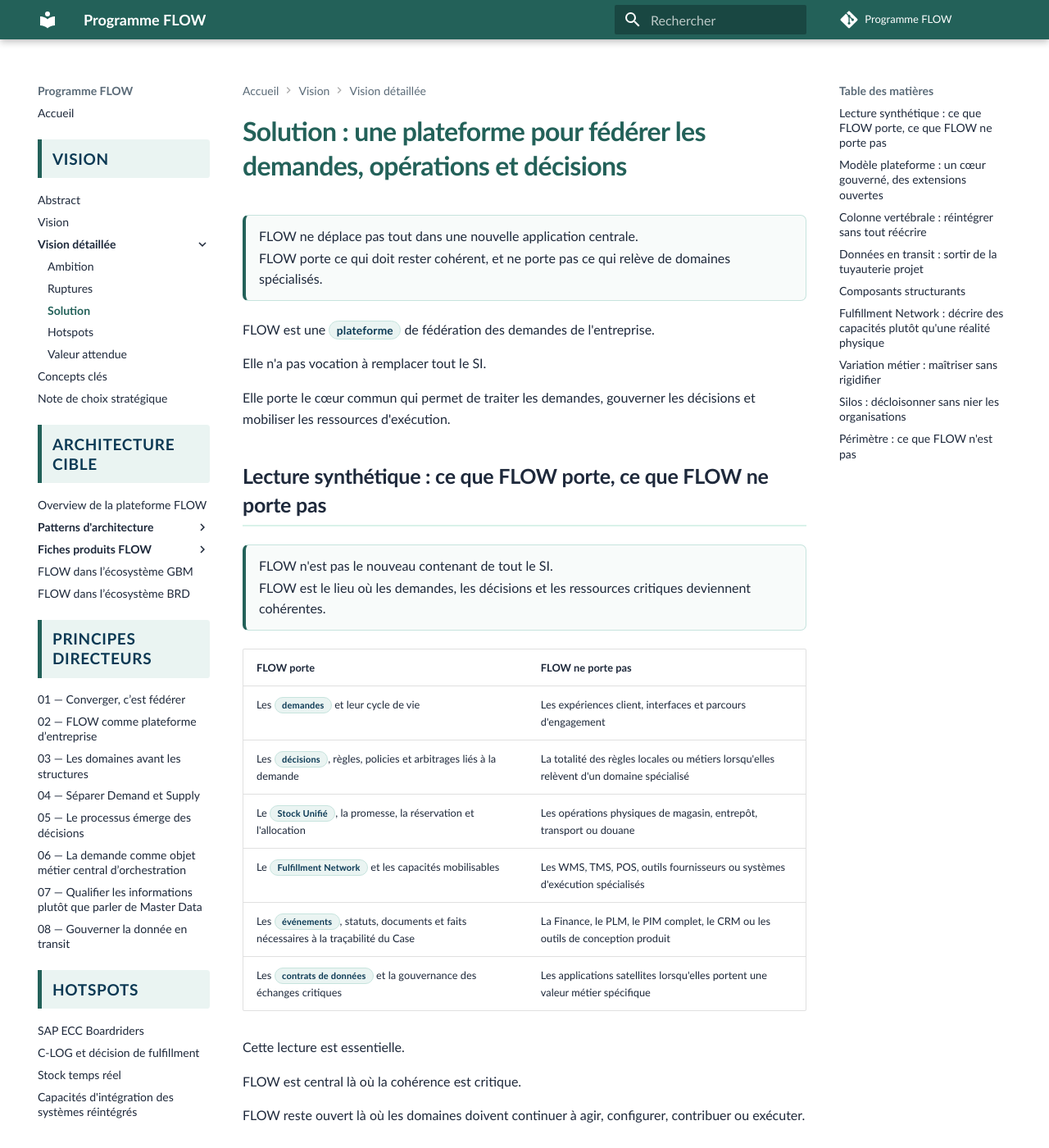
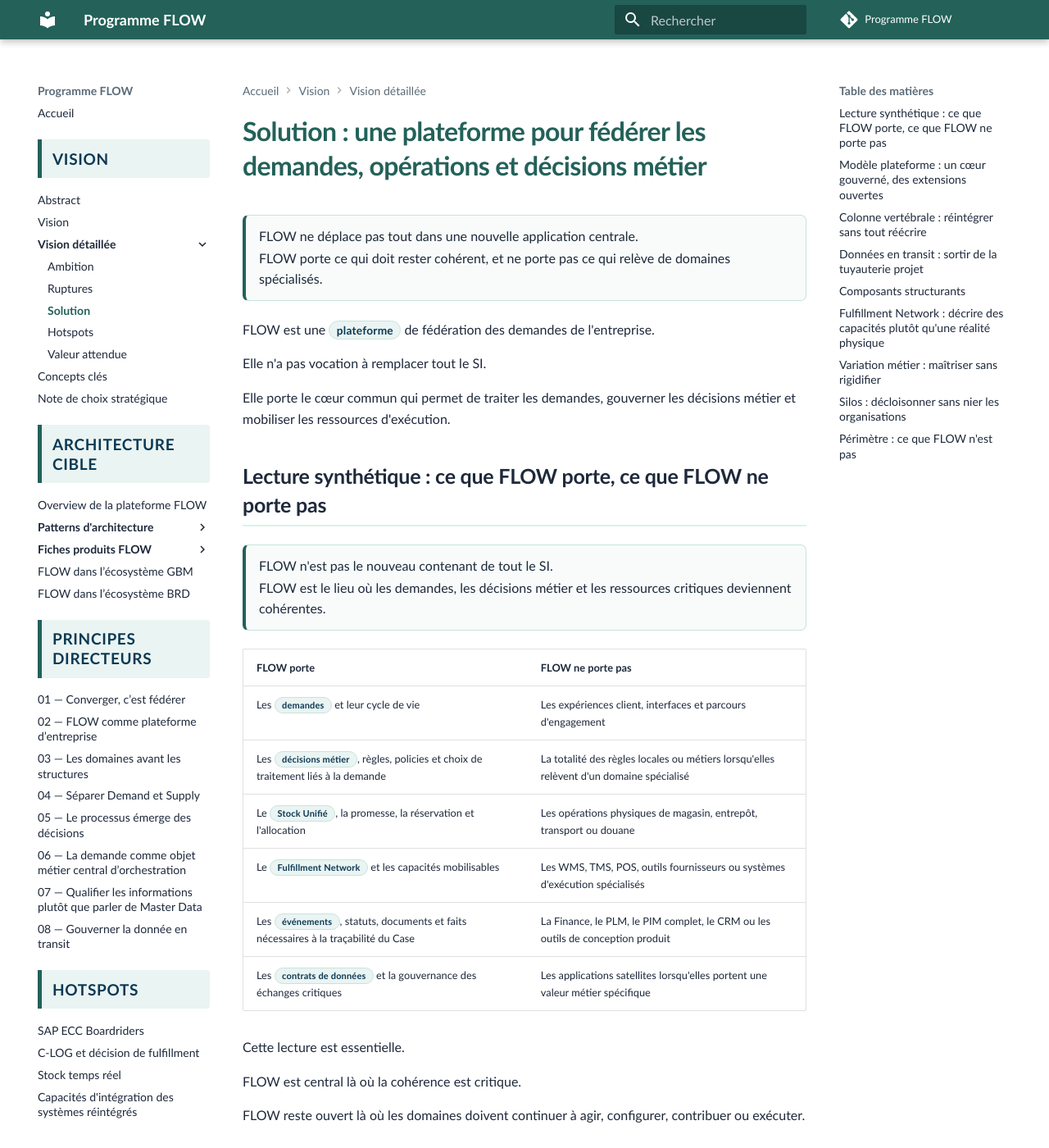
Before and after one commit to laurent-sintes/FLOW-Program, an MkDocs documentation site: the page built from docs/vision/vision-detaillee/3-plateforme-flow.md, in a window 1280 px wide and 1400 px high. Shown: the whole window at 82% size. Built offline with MkDocs 1.6.1 and Material for MkDocs 9.7.7, drawn with Linux system fonts in a browser that asks for light colours; comment, search, counter and statistics services are not loaded; some of the changed text lies outside the part shown.

Commit message:
Clarifie page solution FLOW

````diff
--- a/docs/vision/vision-detaillee/3-plateforme-flow.md
+++ b/docs/vision/vision-detaillee/3-plateforme-flow.md
@@ -1,4 +1,4 @@
-# Solution : une plateforme pour fédérer les demandes, opérations et décisions
+# Solution : une plateforme pour fédérer les demandes, opérations et décisions métier
 
 <div class="flow-conviction">
   <p>FLOW ne déplace pas tout dans une nouvelle application centrale.</p>
@@ -9,19 +9,19 @@
 
 Elle n'a pas vocation à remplacer tout le SI.
 
-Elle porte le cœur commun qui permet de traiter les demandes, gouverner les décisions et mobiliser les ressources d'exécution.
+Elle porte le cœur commun qui permet de traiter les demandes, gouverner les décisions métier et mobiliser les ressources d'exécution.
 
 ## Lecture synthétique : ce que FLOW porte, ce que FLOW ne porte pas
 
 <div class="flow-conviction">
   <p>FLOW n'est pas le nouveau contenant de tout le SI.</p>
-  <p>FLOW est le lieu où les demandes, les décisions et les ressources critiques deviennent cohérentes.</p>
+  <p>FLOW est le lieu où les demandes, les décisions métier et les ressources critiques deviennent cohérentes.</p>
 </div>
 
 | FLOW porte | FLOW ne porte pas |
 | --- | --- |
 | Les <span class="flow-keyword">demandes</span> et leur cycle de vie | Les expériences client, interfaces et parcours d'engagement |
-| Les <span class="flow-keyword">décisions</span>, règles, policies et arbitrages liés à la demande | La totalité des règles locales ou métiers lorsqu'elles relèvent d'un domaine spécialisé |
+| Les <span class="flow-keyword">décisions métier</span>, règles, policies et choix de traitement liés à la demande | La totalité des règles locales ou métiers lorsqu'elles relèvent d'un domaine spécialisé |
 | Le <span class="flow-keyword">Stock Unifié</span>, la promesse, la réservation et l'allocation | Les opérations physiques de magasin, entrepôt, transport ou douane |
 | Le <span class="flow-keyword">Fulfillment Network</span> et les capacités mobilisables | Les WMS, TMS, POS, outils fournisseurs ou systèmes d'exécution spécialisés |
 | Les <span class="flow-keyword">événements</span>, statuts, documents et faits nécessaires à la traçabilité du Case | La Finance, le PLM, le PIM complet, le CRM ou les outils de conception produit |
@@ -47,7 +47,7 @@
 Dans FLOW, ces ressources sont notamment :
 
 - Les objets de <span class="flow-keyword">demande</span> et leur cycle de vie.
-- Les <span class="flow-keyword">décisions</span>, règles et politiques de traitement.
+- Les <span class="flow-keyword">décisions métier</span>, règles et politiques de traitement.
 - Le <span class="flow-keyword">Stock Unifié</span>.
 - Le <span class="flow-keyword">Fulfillment Network</span>.
 - Les capacités d'allocation, de réservation, de promesse et d'orchestration.
@@ -91,7 +91,7 @@
 
 FLOW doit être compris comme la <span class="flow-keyword">colonne vertébrale opérationnelle</span> du SI, pas comme la totalité du SI.
 
-Il donne une structure commune aux demandes, décisions, statuts, événements, promesses, stocks et besoins d'exécution.
+Il donne une structure commune aux demandes, décisions métier, statuts, événements, promesses, stocks et besoins d'exécution.
 
 Mais il ne remplace pas par principe tous les services, applications ou domaines spécialisés existants.
 
@@ -109,7 +109,7 @@
 
 L'enjeu n'est donc pas de tout réécrire.
 
-L'enjeu est d'éviter que chaque application reconstruise sa propre logique de demande, de statut, de stock, d'événement ou de décision.
+L'enjeu est d'éviter que chaque application reconstruise sa propre logique de demande, de statut, de stock, d'événement ou de décision métier.
 
 ## Données en transit : sortir de la tuyauterie projet
 
@@ -140,7 +140,7 @@
 
 <div class="flow-conviction">
   <p>La solution FLOW n'est pas un module unique.</p>
-  <p>C'est un ensemble de produits cohérents autour de la demande, du stock, du réseau d'exécution et de la décision.</p>
+  <p>C'est un ensemble de produits cohérents autour de la demande, du stock, du réseau d'exécution et de la décision métier.</p>
 </div>
 
 Ses composants structurants sont :
@@ -148,7 +148,7 @@
 - Une plateforme de <span class="flow-keyword">Case Management</span> pour modéliser et piloter les demandes dans la durée.
 - Un <span class="flow-keyword">Stock Unifié</span> exposé par API, capable de gérer disponibilité, réservation, allocation et calcul du stock disponible selon un contexte business.
 - Un référentiel <span class="flow-keyword">Fulfillment Network</span>, décrivant les nœuds logistiques, leurs capacités, leurs contraintes, leurs services et leurs conditions d'usage.
-- Un système de <span class="flow-keyword">décision</span> fondé sur des règles, contraintes et capacités d'optimisation, potentiellement augmenté par l'IA là où cela crée de la valeur.
+- Un système de <span class="flow-keyword">décision métier</span> fondé sur des règles, contraintes et capacités d'optimisation, potentiellement augmenté par l'IA là où cela crée de la valeur.
 - Un réseau d'exécution <span class="flow-keyword">Supply</span> connecté en continu à la demande.
 - Des <span class="flow-keyword">Vues 360</span> pour rendre les activités, statuts, événements et exceptions plus lisibles.
 - Une capacité de diffusion et gouvernance opérationnelle des données pour encadrer les contrats de données, modes d'échange, consommateurs, qualité, fraîcheur et réconciliation.
@@ -183,7 +183,7 @@
 
 <div class="flow-conviction">
   <p>La variation métier ne doit plus créer mécaniquement de la complexité SI.</p>
-  <p>Elle doit être pilotée par le contexte, les agreements, les règles et les décisions.</p>
+  <p>Elle doit être pilotée par le contexte, les agreements, les règles et les décisions métier.</p>
 </div>
 
 Le groupe n'a pas besoin d'un modèle rigide qui impose l'uniformisation partout.
@@ -208,7 +208,7 @@
     + contexte
     + Agreement
     + règles
-    + décisions
+    + décisions métier
     = traitement adapté
 ```
 
````
